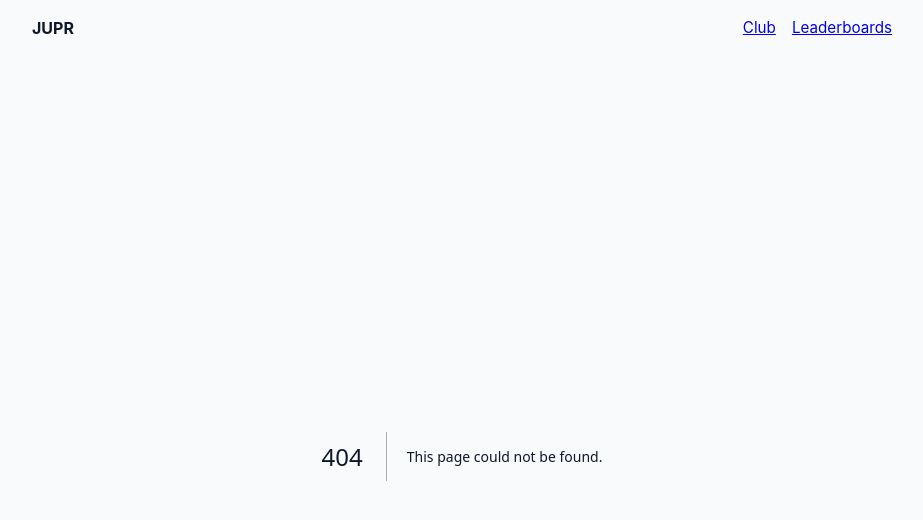
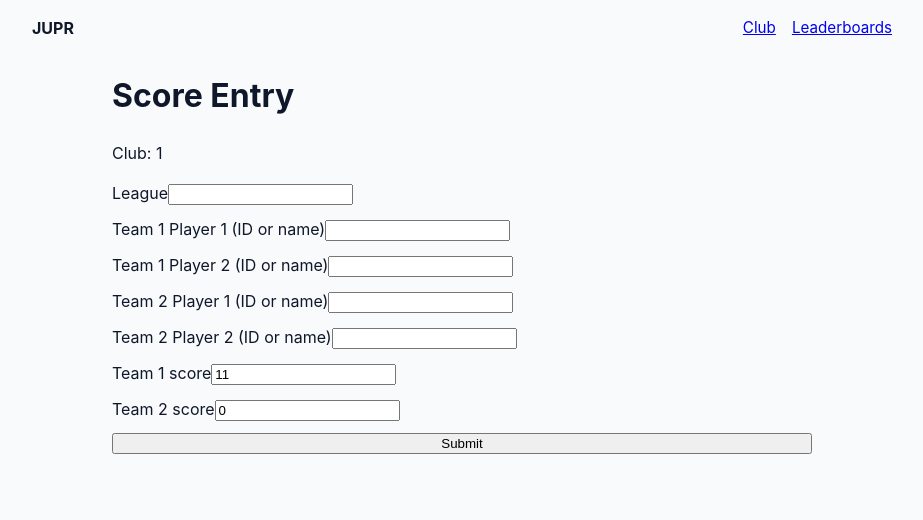
Before and after one commit to pickleballattrespalapas/JUPR, a Next.js app in the folder apps/web/: page /admin/clubs/1/score-entry in a window 1280 px wide. Before the commit this address had no page. Shown: the top 520 px of the page, without its empty margins (178-1101 px from the left). Built offline with nearby package versions, Linux system fonts and the light colour scheme.

Commit message:
Add v1 admin score-entry workflow with protected match batch API

```diff
--- /dev/null
+++ b/apps/web/app/admin/clubs/[clubId]/score-entry/page.tsx
@@ -0,0 +1,91 @@
+"use client";
+
+import { useState } from "react";
+
+type MatchPayload = {
+  league: string;
+  t1_p1: string;
+  t1_p2: string;
+  t2_p1: string;
+  t2_p2: string;
+  s1: number;
+  s2: number;
+};
+
+export default function ScoreEntryPage({ params }: { params: { clubId: string } }) {
+  const [match, setMatch] = useState<MatchPayload>({
+    league: "",
+    t1_p1: "",
+    t1_p2: "",
+    t2_p1: "",
+    t2_p2: "",
+    s1: 11,
+    s2: 0,
+  });
+  const [status, setStatus] = useState<string>("");
+  const [busy, setBusy] = useState(false);
+
+  async function onSubmit(e: React.FormEvent) {
+    e.preventDefault();
+    setBusy(true);
+    setStatus("");
+    try {
+      const response = await fetch(`/api/admin/clubs/${params.clubId}/matches/batch`, {
+        method: "POST",
+        headers: { "Content-Type": "application/json" },
+        body: JSON.stringify({ matches: [match], source: "next_admin_score_entry" }),
+      });
+      const body = await response.json();
+      if (!response.ok) {
+        setStatus(`Error: ${body?.error || body?.detail || "Unable to submit"}`);
+      } else {
+        const inserted = body?.result?.inserted ?? 0;
+        const skipped = body?.result?.skipped_incomplete ?? 0;
+        setStatus(`Submitted. Inserted: ${inserted}, skipped: ${skipped}`);
+      }
+    } catch (err) {
+      setStatus(`Error: ${err instanceof Error ? err.message : "Unknown error"}`);
+    } finally {
+      setBusy(false);
+    }
+  }
+
+  return (
+    <main style={{ maxWidth: 700, margin: "2rem auto", padding: "0 1rem" }}>
+      <h1>Score Entry</h1>
+      <p>Club: {params.clubId}</p>
+      <form onSubmit={onSubmit} style={{ display: "grid", gap: "0.75rem" }}>
+        <label>
+          League
+          <input value={match.league} onChange={(e) => setMatch({ ...match, league: e.target.value })} required />
+        </label>
+        <label>
+          Team 1 Player 1 (ID or name)
+          <input value={match.t1_p1} onChange={(e) => setMatch({ ...match, t1_p1: e.target.value })} required />
+        </label>
+        <label>
+          Team 1 Player 2 (ID or name)
+          <input value={match.t1_p2} onChange={(e) => setMatch({ ...match, t1_p2: e.target.value })} required />
+        </label>
+        <label>
+          Team 2 Player 1 (ID or name)
+          <input value={match.t2_p1} onChange={(e) => setMatch({ ...match, t2_p1: e.target.value })} required />
+        </label>
+        <label>
+          Team 2 Player 2 (ID or name)
+          <input value={match.t2_p2} onChange={(e) => setMatch({ ...match, t2_p2: e.target.value })} required />
+        </label>
+        <label>
+          Team 1 score
+          <input type="number" value={match.s1} onChange={(e) => setMatch({ ...match, s1: Number(e.target.value) })} min={0} required />
+        </label>
+        <label>
+          Team 2 score
+          <input type="number" value={match.s2} onChange={(e) => setMatch({ ...match, s2: Number(e.target.value) })} min={0} required />
+        </label>
+        <button type="submit" disabled={busy}>{busy ? "Submitting..." : "Submit"}</button>
+      </form>
+      {status ? <p>{status}</p> : null}
+    </main>
+  );
+}
--- /dev/null
+++ b/apps/web/app/api/admin/clubs/[clubId]/matches/batch/route.ts
@@ -0,0 +1,35 @@
+import { NextRequest, NextResponse } from "next/server";
+
+function getApiBaseUrl(): string | null {
+  return process.env.JUPR_API_BASE_URL || process.env.NEXT_PUBLIC_JUPR_API_BASE_URL || null;
+}
+
+export async function POST(request: NextRequest, { params }: { params: { clubId: string } }) {
+  const apiBase = getApiBaseUrl();
+  const adminToken = process.env.JUPR_ADMIN_API_TOKEN;
+
+  if (!apiBase) {
+    return NextResponse.json({ error: "Missing JUPR_API_BASE_URL." }, { status: 500 });
+  }
+  if (!adminToken) {
+    return NextResponse.json(
+      { error: "Missing JUPR_ADMIN_API_TOKEN for score-entry proxy." },
+      { status: 500 }
+    );
+  }
+
+  const payload = await request.json();
+  const response = await fetch(`${apiBase.replace(/\/$/, "")}/admin/clubs/${params.clubId}/matches/batch`, {
+    method: "POST",
+    headers: {
+      "Content-Type": "application/json",
+      "x-admin-token": adminToken,
+      "x-admin-permission": "enter_scores",
+    },
+    body: JSON.stringify(payload),
+    cache: "no-store",
+  });
+
+  const body = await response.json();
+  return NextResponse.json(body, { status: response.status });
+}
```
Also changed, not shown: 2 other files (tests, documents, lock files or other folders).
